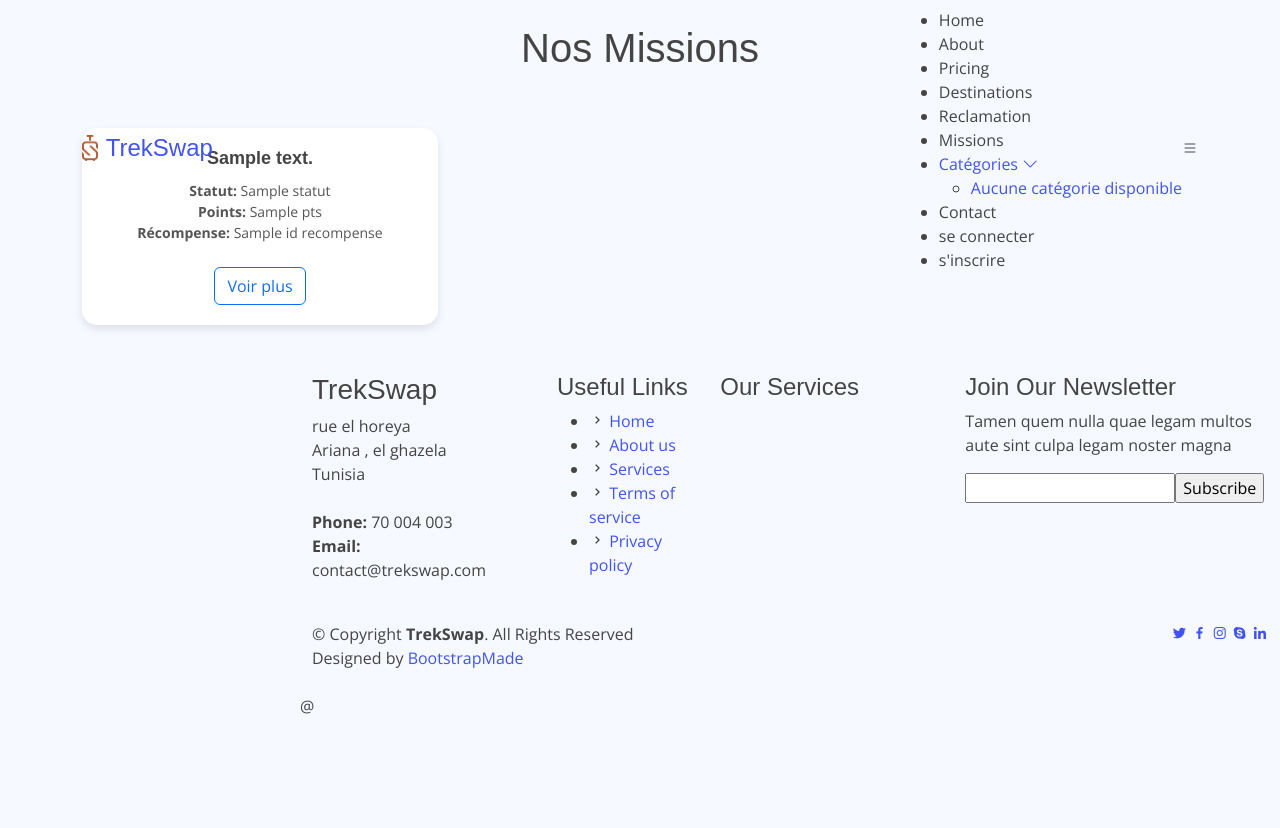
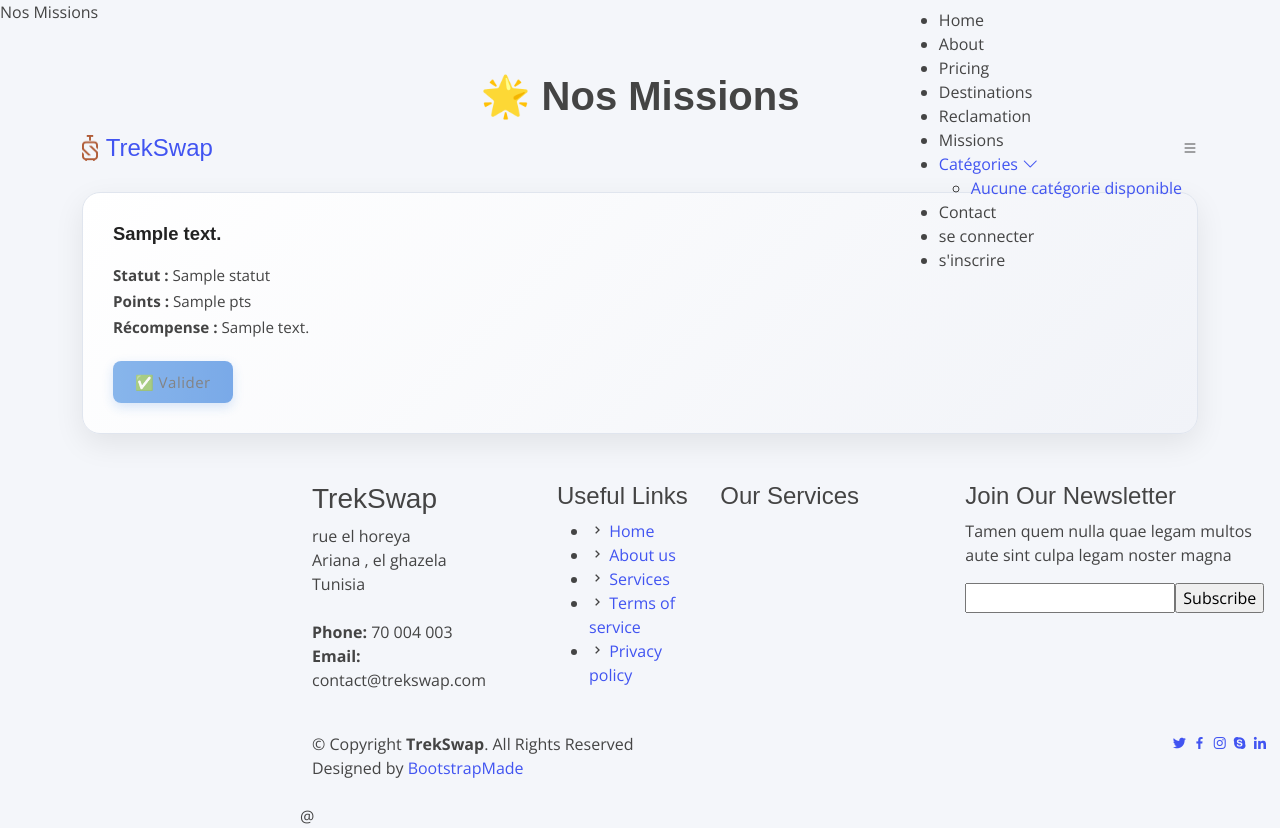
Before and after one commit to Aich4/PI2025, a Symfony app: template ProjetWebTrekSwap/templates/mission/missionFront.html.twig in a window 1280 px wide. Before the commit the page ends 714 px from the top, so only its background shows below. Run offline with Twig, Linux system fonts and the light colour scheme; the template is opened without the code that fills it: most values are stand-ins (such as "Sample title", 1, 10 or a date in 2020); some libraries are stand-ins or nearby versions.

Commit message:
version final

```diff
--- a/ProjetWebTrekSwap/templates/mission/missionFront.html.twig
+++ b/ProjetWebTrekSwap/templates/mission/missionFront.html.twig
@@ -1,119 +1,103 @@
 {% extends 'base.html.twig' %}
 
-{% block title %}{% endblock %}
+{% block title %}Nos Missions{% endblock %}
 
 {% block welcome %}
-    <h1 class="text-center mt-4"s>Nos Missions</h1>
+    <h1 class="text-center mt-5 mb-4 fw-bold">🌟 Nos Missions</h1>
 {% endblock %}
 
 {% block body %}
     <style>
+        body {
+            background-color: #f4f6fa;
+        }
+
+        .mission-grid {
+            display: grid;
+            grid-template-columns: repeat(auto-fit, minmax(320px, 1fr));
+            gap: 2rem;
+        }
+
         .mission-card {
-            position: relative;
-            overflow: hidden;
-            border-radius: 15px;
-            box-shadow: 0 4px 8px rgba(0, 0, 0, 0.1);
-            transition: transform 0.3s ease-in-out;
+            background: linear-gradient(135deg, #ffffff, #f1f3f8);
+            border-radius: 18px;
+            padding: 30px;
+            box-shadow: 0 10px 30px rgba(0, 0, 0, 0.08);
+            transition: all 0.3s ease-in-out;
+            display: flex;
+            flex-direction: column;
+            justify-content: space-between;
+            height: 100%;
+            border: 1px solid #e0e5ee;
         }
 
         .mission-card:hover {
-            transform: scale(1.02);
-        }
-
-        .mission-card-content {
-            padding: 20px;
-            background: white;
-            text-align: center;
-            border-radius: 15px;
+            transform: translateY(-5px);
+            box-shadow: 0 25px 45px rgba(0, 0, 0, 0.15);
         }
 
         .mission-card h5 {
-            font-size: 18px;
-            font-weight: bold;
-            margin-bottom: 10px;
+            font-size: 1.15rem;
+            font-weight: 600;
+            color: #222;
+            margin-bottom: 18px;
         }
 
         .mission-card .details {
-            font-size: 14px;
-            color: #555;
+            font-size: 0.95rem;
+            color: #444;
+            line-height: 1.7;
+            margin-bottom: 20px;
+        }
+
+        .btn-validate {
+            align-self: center;
+            background: linear-gradient(to right, #4a90e2, #357edd);
+            color: white;
+            border: none;
+            border-radius: 8px;
+            padding: 10px 22px;
+            font-size: 15px;
+            font-weight: 500;
+            letter-spacing: 0.5px;
+            transition: all 0.3s ease-in-out;
+            box-shadow: 0 4px 12px rgba(53, 126, 221, 0.3);
+        }
+
+        .btn-validate:hover {
+            background: linear-gradient(to right, #357edd, #2663c6);
+            box-shadow: 0 6px 18px rgba(53, 126, 221, 0.4);
+        }
+
+        .empty-message {
+            text-align: center;
+            color: #999;
+            font-size: 18px;
+            margin-top: 40px;
         }
     </style>
 
     <main class="container py-5">
-        <div class="row row-cols-1 row-cols-md-3 g-4">
+        <div class="mission-grid">
             {% for mission in missions %}
-                <div class="col">
-                    <div class="mission-card">
-                        <div class="mission-card-content">
-                            <h5>{{ mission.description }}</h5>
-                            <p class="details">
-                                <strong>Statut:</strong> {{ mission.statut }}<br>
-                                <strong>Points:</strong> {{ mission.pointsRecompense }} pts<br>
-                                <strong>Récompense:</strong> {{ mission.idRecompense.nomRecompense ?? 'Aucune' }}
-                            </p>
-
-                            <button
-                                    class="btn btn-outline-primary mt-2 show-mission-details"
-                                    data-mission-id="{{ mission.id }}"
-                            >
-                                Voir plus
-                            </button>
-                        </div>
+                <div class="mission-card">
+                    <div>
+                        <h5>{{ mission.description }}</h5>
+                        <p class="details">
+                            <strong>Statut :</strong> {{ mission.statut }}<br>
+                            <strong>Points :</strong> {{ mission.pointsRecompense }} pts<br>
+                            <strong>Récompense :</strong> {{ mission.idRecompense.description ?? 'Aucune' }}
+                        </p>
                     </div>
+                    <form method="post" action="">
+                        <button type="submit" class="btn btn-validate" disabled>
+                            ✅ Valider
+                        </button>
+                    </form>
                 </div>
             {% else %}
-                <div class="col-12">
-                    <p class="text-center text-muted">Aucune mission disponible pour le moment.</p>
-                </div>
+                <p class="empty-message">Aucune mission disponible pour le moment.</p>
             {% endfor %}
         </div>
     </main>
-
-    <!-- Modal -->
-    <div class="modal fade" id="missionModal" tabindex="-1" aria-labelledby="missionModalLabel" aria-hidden="true">
-        <div class="modal-dialog modal-lg modal-dialog-centered">
-            <div class="modal-content">
-                <div class="modal-header bg-primary text-white">
-                    <h5 class="modal-title" id="missionModalLabel">Détails de la mission</h5>
-                    <button type="button" class="btn-close btn-close-white" data-bs-dismiss="modal" aria-label="Fermer"></button>
-                </div>
-                <div class="modal-body" id="missionModalBody">
-                    <p class="text-center">Chargement...</p>
-                </div>
-            </div>
-        </div>
-    </div>
-
-    <script>
-        document.addEventListener('DOMContentLoaded', () => {
-            const modal = new bootstrap.Modal(document.getElementById('missionModal'));
-            const modalBody = document.getElementById('missionModalBody');
-
-            document.querySelectorAll('.show-mission-details').forEach(button => {
-                button.addEventListener('click', () => {
-                    const missionId = button.dataset.missionId;
-
-                    // Vérifier que missionId existe avant de l'utiliser
-                    if (!missionId) {
-                        console.error('Mission ID non trouvé');
-                        modalBody.innerHTML = '<p class="text-danger text-center">Erreur de chargement des détails. Mission ID manquant.</p>';
-                        return;
-                    }
-
-                    modalBody.innerHTML = '<p class="text-center">Chargement...</p>';
-
-                    fetch('/mission/details/' + missionId)
-                        .then(response => response.text())
-                        .then(html => {
-                            modalBody.innerHTML = html;
-                        })
-                        .catch(() => {
-                            modalBody.innerHTML = '<p class="text-danger text-center">Erreur de chargement des détails.</p>';
-                        });
-
-                    modal.show();
-                });
-            });
-        });
-    </script>
 {% endblock %}
```
Also changed, not shown: ProjetWebTrekSwap/src/Controller/MissionController.php (+4 -6 lines), ProjetWebTrekSwap/templates/activite/_list.html.twig (+1 -15 lines).
